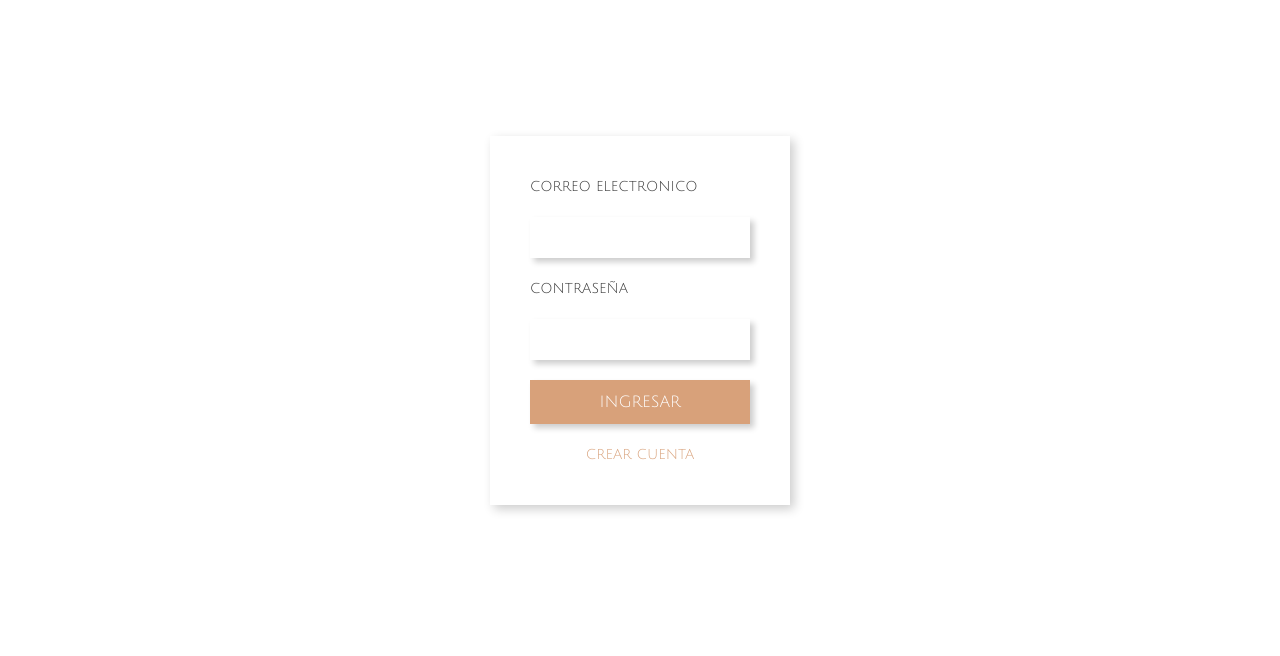
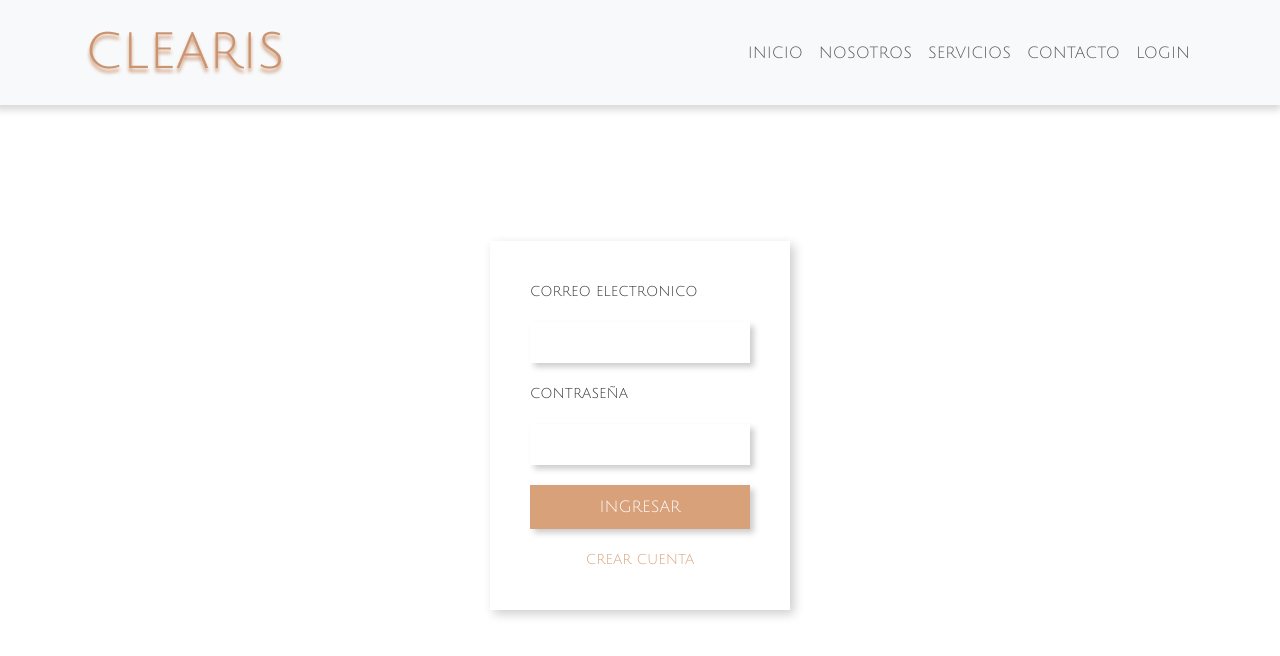
Before and after one commit to Giuul/TPI-2TUP1, a React (Vite) app: page /login in a window 1280 px wide. Shown: the top 656 px of the page. Built offline with nearby package versions, Linux system fonts and the light colour scheme.

Commit message:
Agrego navbar en loginPage

```diff
--- a/src/pages/Login.jsx
+++ b/src/pages/Login.jsx
@@ -1,9 +1,12 @@
 import React from 'react';
 import LoginForm from '../components/Form/LoginForm';
+import ClearisNavbar from '../components/ClearisNavbar/ClearisNavbar';
+
 
 const Login = () => {
   return (
     <div>
+      <ClearisNavbar/>
       <LoginForm />
     </div>
   );
```
